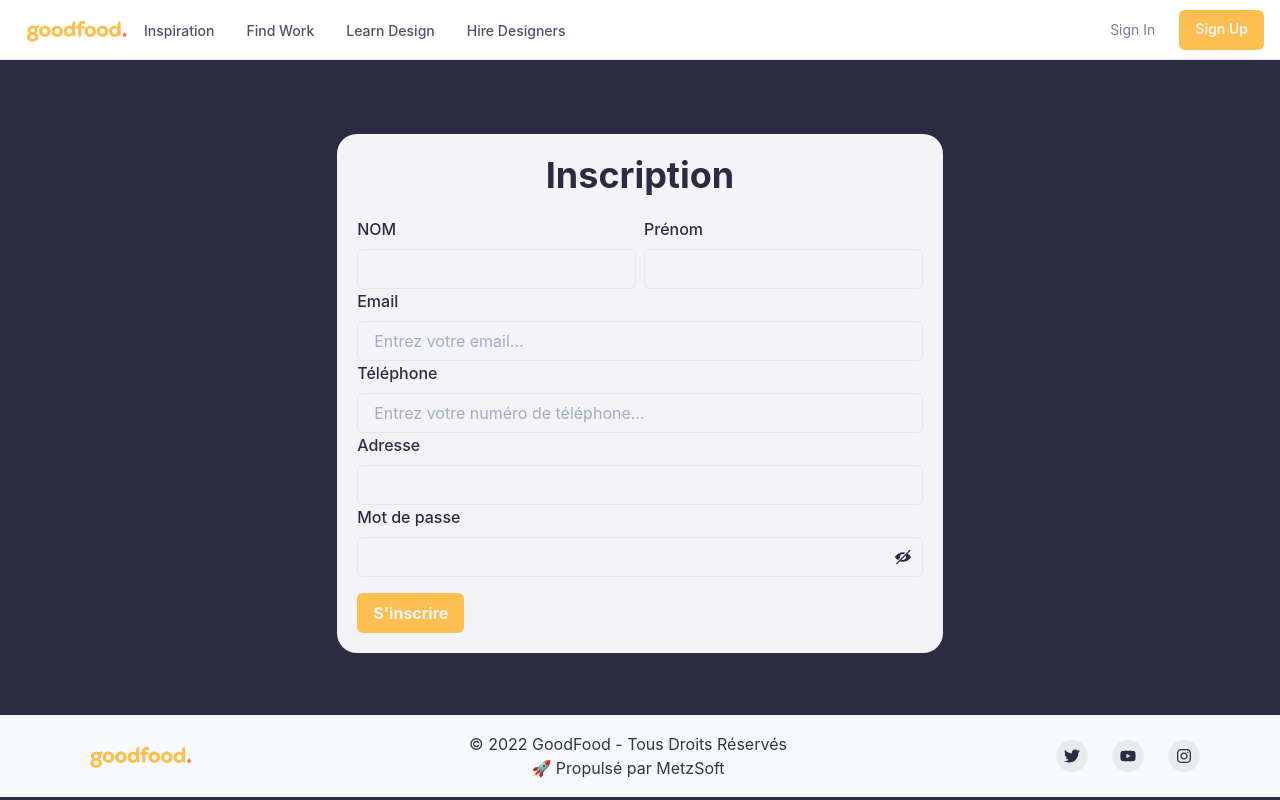
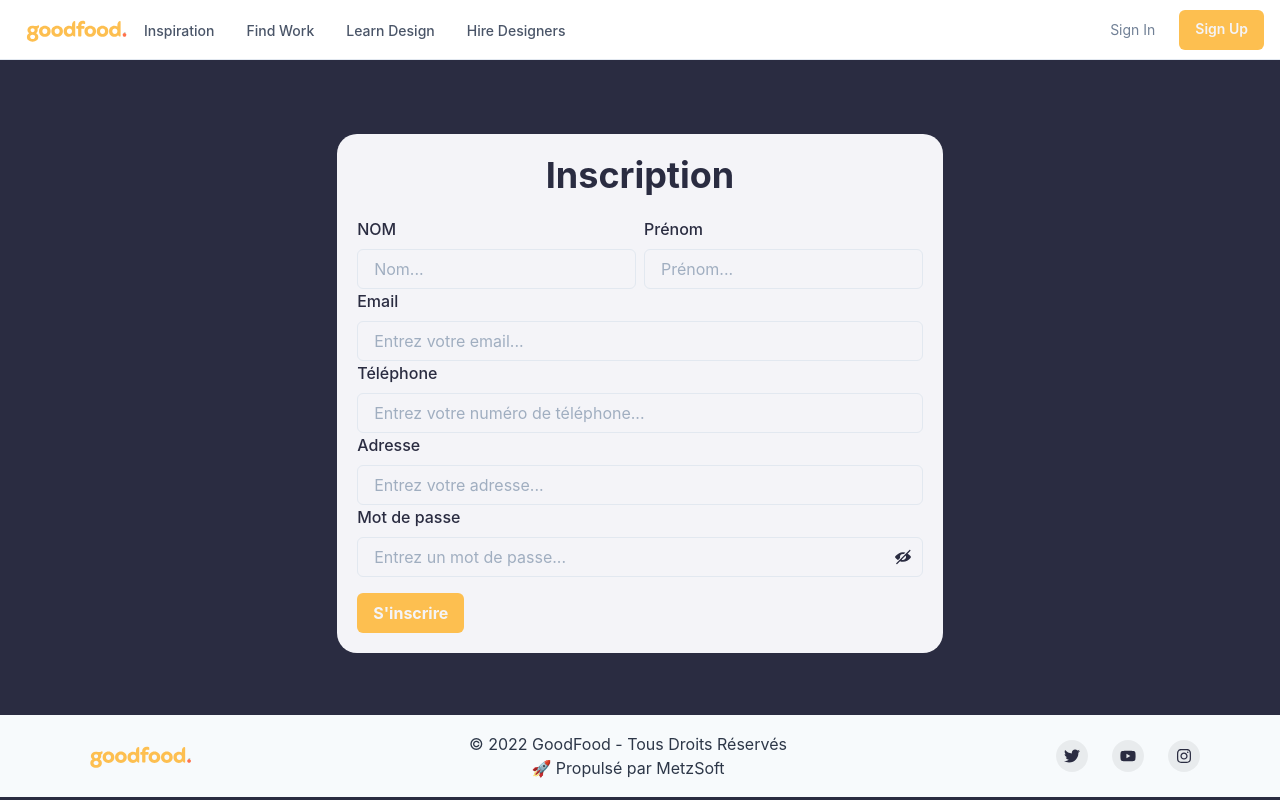
Before and after one commit to esomly19/GoodFood, a Next.js app in the folder front-end/: page /register in a window 1280 px wide. Built offline with nearby package versions, Linux system fonts and the light colour scheme.

Commit message:
Form pattern

```diff
--- a/front-end/components/register/Form.js
+++ b/front-end/components/register/Form.js
@@ -36,8 +36,11 @@ export default function Form() {
                             <Input
                                 id="firstname"
                                 type="text"
+                                placeholder='Nom...'
                                 {...register('firstname', {
                                     required: 'Veuillez renseigner ce champ.',
+                                    maxLength: { value: 24, message: 'Votre nom dépasse les 24 caractères !' },
+                                    minLength: { value: 2, message: 'Votre nom doit faire plus de 2 caractères !' },
                                 })}/>
                             <FormErrorMessage>
                                 {errors.firstname && errors.firstname.message}
@@ -50,8 +53,11 @@ export default function Form() {
                             <Input
                                 id="lastname"
                                 type="text"
+                                placeholder='Prénom...'
                                 {...register('lastname', {
                                     required: 'Veuillez renseigner ce champ.',
+                                    maxLength: { value: 24, message: 'Votre prénom dépasse les 24 caractères!' },
+                                    minLength: { value: 2, message: 'Votre prénom doit faire plus de 2 caractères !' },
                                 })}/>
                             <FormErrorMessage>
                                 {errors.lastname && errors.lastname.message}
@@ -86,7 +92,7 @@ export default function Form() {
                     placeholder='Entrez votre numéro de téléphone...'
                     {...register('phone', {
                         required: 'Veuillez renseigner ce champ.',
-                        maxLength: { value: 12, message: 'Votre numéro doit faire 12 caractères maximum!' },
+                        maxLength: { value: 10, message: 'Votre numéro doit faire 10 caractères maximum!' },
                     })}/>
                 <FormErrorMessage>
                     {errors.phone && errors.phone.message}
@@ -97,6 +103,7 @@ export default function Form() {
                 <Input
                     id='address'
                     type="text"
+                    placeholder='Entrez votre adresse...'
                     {...register('address', {
                         required: 'Veuillez renseigner ce champ.',
                 })}/>
@@ -110,8 +117,13 @@ export default function Form() {
                     <Input
                         id='password'
                         type={showPassword ? 'text' : 'password'}
+                        placeholder='Entrez un mot de passe...'
                         {...register('password', {
                             required: 'Veuillez renseigner ce champ.',
+                            pattern: {
+                                message: "Ceci n'est pas un mot de passe valide!"
+                            },
+                            minLength: { value: 8, message: 'Votre mot de passe doit faire 8 caractères minimum!' },
                         })}/>
                     <InputRightElement h={'full'}>
                         <Button
```
Also changed, not shown: 1 other file (tests, documents, lock files or other folders).
